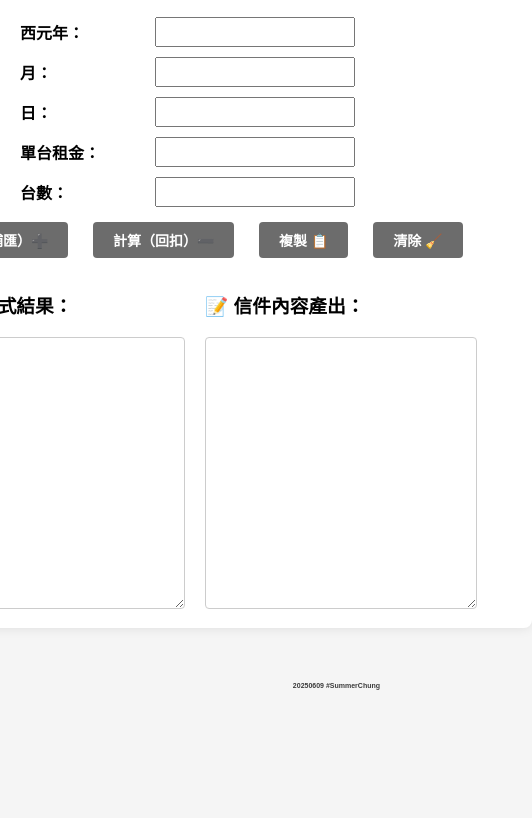
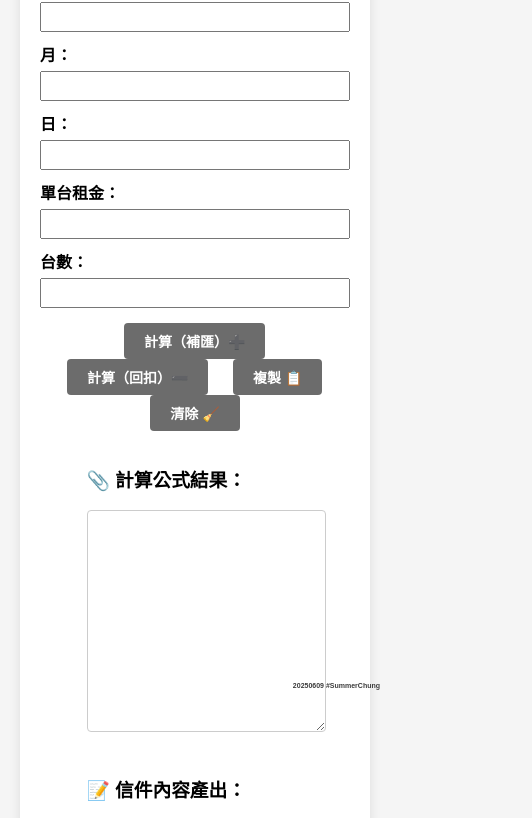
Before and after one commit to SummerChung/ProportionV1, a plain HTML site: page index.html in a window 390 px wide. Shown: the part 147-965 px from the top of the page, 532 px wide, since content can reach past the window. Before the commit the page ends 844 px from the top, so only its background shows below. Drawn offline with Linux system fonts and the light colour scheme.

Commit message:
Update index.html

```diff
--- a/index.html
+++ b/index.html
@@ -123,6 +123,44 @@
       color: #3C3C3C;
       font-family: "微軟正黑體", sans-serif;
     }
+    @media (max-width: 600px) {
+  body, html {
+    padding: 10px;
+    align-items: flex-start;
+  }
+
+  #container {
+    padding: 20px;
+    max-width: 100%;
+    width: 100%;
+  }
+
+  .form-row {
+    flex-direction: column;
+    align-items: flex-start;
+    width: 100%;
+  }
+
+  label {
+    width: 100%;
+    margin-bottom: 5px;
+  }
+
+  input {
+    width: 100%;
+  }
+
+  #outputWrapper {
+    flex-direction: column;
+    align-items: center;
+  }
+
+  textarea#calcResult,
+  textarea#emailBody {
+    width: 100%;
+    height: 200px;
+  }
+}
   </style>
 </head>
 <body>
```
